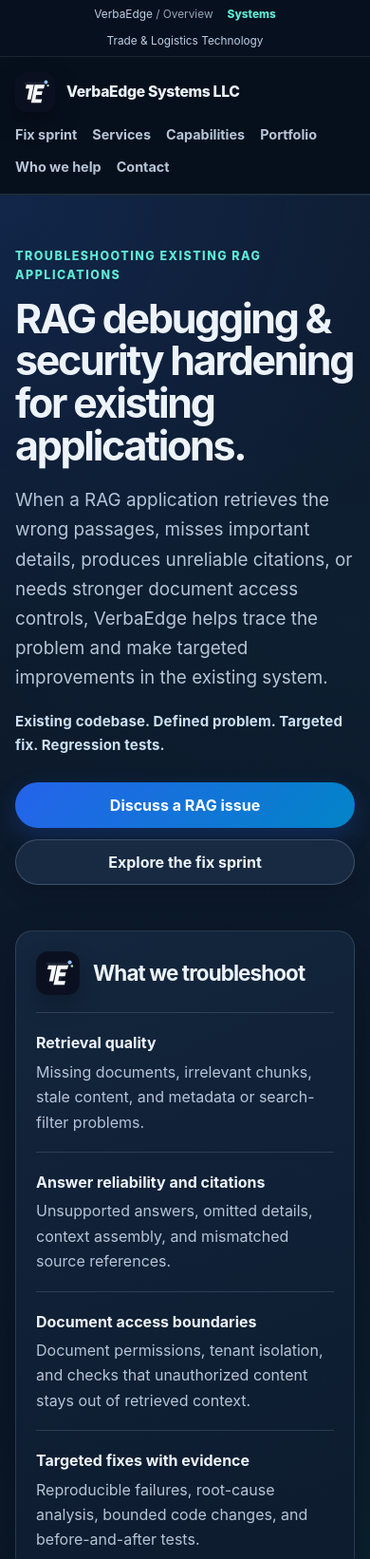
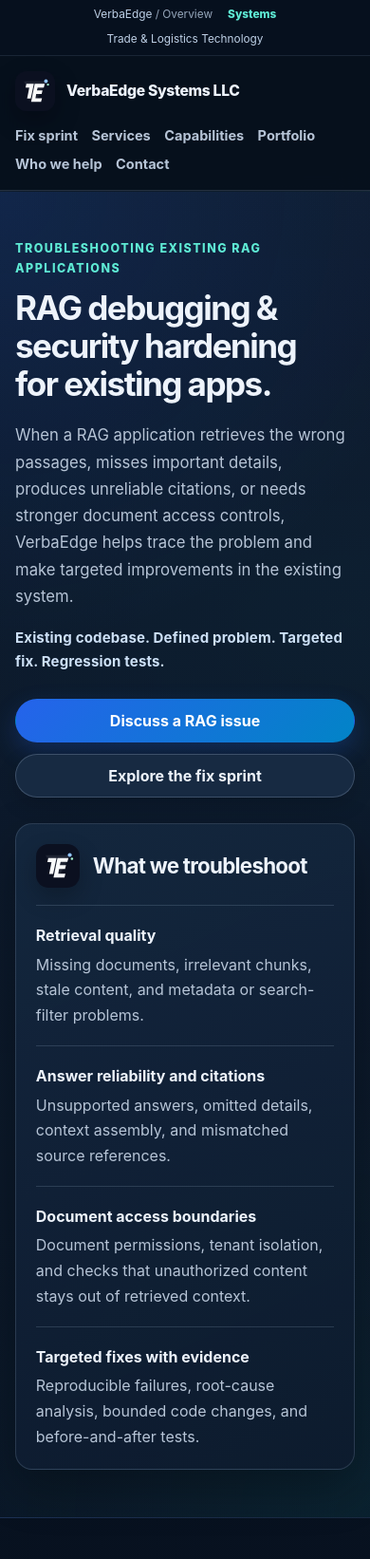
Before and after one commit to VerbaEdge/verbaedge-systems, a plain HTML site: page index.html in a window 390 px wide. Shown: the top 1642 px of the page at 95% size. Drawn offline with Linux system fonts and the light colour scheme.

Commit message:
Polish Systems typography and responsive layout
* Refine typography, responsive spacing and navigation across VerbaEdge sites

* Shorten Systems headline for a balanced responsive layout

```diff
--- a/index.html
+++ b/index.html
@@ -54,7 +54,7 @@
 <div class="container hero-grid">
 <div class="hero-copy">
 <p class="eyebrow">Troubleshooting existing RAG applications</p>
-<h1>RAG debugging &amp; security hardening for existing applications.</h1>
+<h1>RAG debugging &amp; security hardening for existing apps.</h1>
 <p class="lede">When a RAG application retrieves the wrong passages, misses important details, produces unreliable citations, or needs stronger document access controls, VerbaEdge helps trace the problem and make targeted improvements in the existing system.</p>
 <p class="hero-promise">Existing codebase. Defined problem. Targeted fix. Regression tests.</p>
 <div class="button-row">
--- a/styles.css
+++ b/styles.css
@@ -542,3 +542,46 @@ h3 {
 .network-inner a{color:#bed0e6;text-decoration:none}.network-inner a:hover,.network-inner a:focus-visible{color:#5eead4}
 .network-current{font-weight:800;color:#5eead4}.network-home{opacity:.78}.network-footer{font-size:.86rem;margin:8px 0 0;color:#aebed2}.network-footer a{color:#93c5fd}
 @media(max-width:650px){.network-inner{justify-content:center;gap:8px 15px;font-size:.74rem}}
+
+
+/* VerbaEdge Systems typography, content measure and mobile spacing — Nov 2026 */
+body { font-size: 16px; line-height: 1.66; -webkit-font-smoothing: antialiased; }
+h1 { font-size: clamp(2.3rem, 4.35vw, 3.75rem); line-height: 1.11; letter-spacing: -.044em; text-wrap: balance; }
+h2 { font-size: clamp(1.8rem, 3vw, 2.7rem); line-height: 1.18; letter-spacing: -.034em; text-wrap: balance; }
+h3 { font-size: 1.22rem; line-height: 1.34; }
+.hero { padding: clamp(3.5rem, 6vw, 5rem) 0; }
+.hero-grid { grid-template-columns: minmax(0, 1.12fr) minmax(0, .88fr); gap: clamp(1.7rem, 3.5vw, 2.75rem); }
+.lede { font-size: clamp(1.045rem, 1.25vw, 1.13rem); line-height: 1.69; max-width: 63ch; }
+.section { padding: clamp(3.3rem, 5.5vw, 4.75rem) 0; }
+.nav-links { gap: .7rem 1rem; flex-wrap: wrap; font-size: .91rem; line-height: 1.5; }
+.header-inner { gap: 1rem; }
+.brand { min-width: 0; }
+.offer-card, .card, .portfolio-body, .rag-case-card, .focus-card { line-height: 1.67; }
+.offer-card, .focus-card { padding: clamp(1.3rem, 2vw, 1.7rem); }
+.card { padding: clamp(1.25rem, 1.9vw, 1.55rem); }
+.section-heading p { line-height: 1.68; max-width: 70ch; }
+.button { min-height: 46px; line-height: 1.42; text-align: center; }
+.offer-label { font-size: .79rem; line-height: 1.5; }
+.case-study-main { max-width: 840px; padding: clamp(3.2rem, 6vw, 4.5rem) 0; }
+.case-study-main h1 { font-size: clamp(2rem, 3.55vw, 2.92rem); line-height: 1.16; }
+.case-study-main h2 { font-size: clamp(1.4rem, 2.2vw, 1.68rem); line-height: 1.24; }
+.case-study-main p, .case-study-main li { line-height: 1.72; }
+.case-metric strong { font-size: clamp(1.5rem, 2.8vw, 1.82rem); }
+.network-inner { gap: .4rem 1rem; }
+:where(.card,.focus-card,.portfolio-card,.contact-card,.offer-card,.hero-grid,.split,.card-grid,.portfolio-grid,.rag-case-grid) { min-width: 0; }
+:where(h1,h2,h3,p,a,dd) { overflow-wrap: break-word; }
+@media (max-width: 880px) {
+  .hero-grid,.split,.portfolio-grid,.services-grid,.offer-grid,.industries-grid { grid-template-columns: 1fr; }
+}
+@media (max-width: 560px) {
+  html { scroll-padding-top: 142px; }
+  h1 { font-size: clamp(2.1rem, 9vw, 2.9rem); line-height: 1.13; }
+  h2 { font-size: clamp(1.68rem, 7.5vw, 2.2rem); }
+  .hero { padding: 3.1rem 0; }
+  .section { padding: 3.25rem 0; }
+  .nav-links { gap: .5rem .9rem; }
+  .focus-card, .offer-card, .card { padding: 1.3rem; }
+  .rag-case-card { padding: 1.3rem; }
+  .contact-card { padding: 1.45rem; }
+  .case-study-main { padding: 3.2rem 0; }
+}
```
